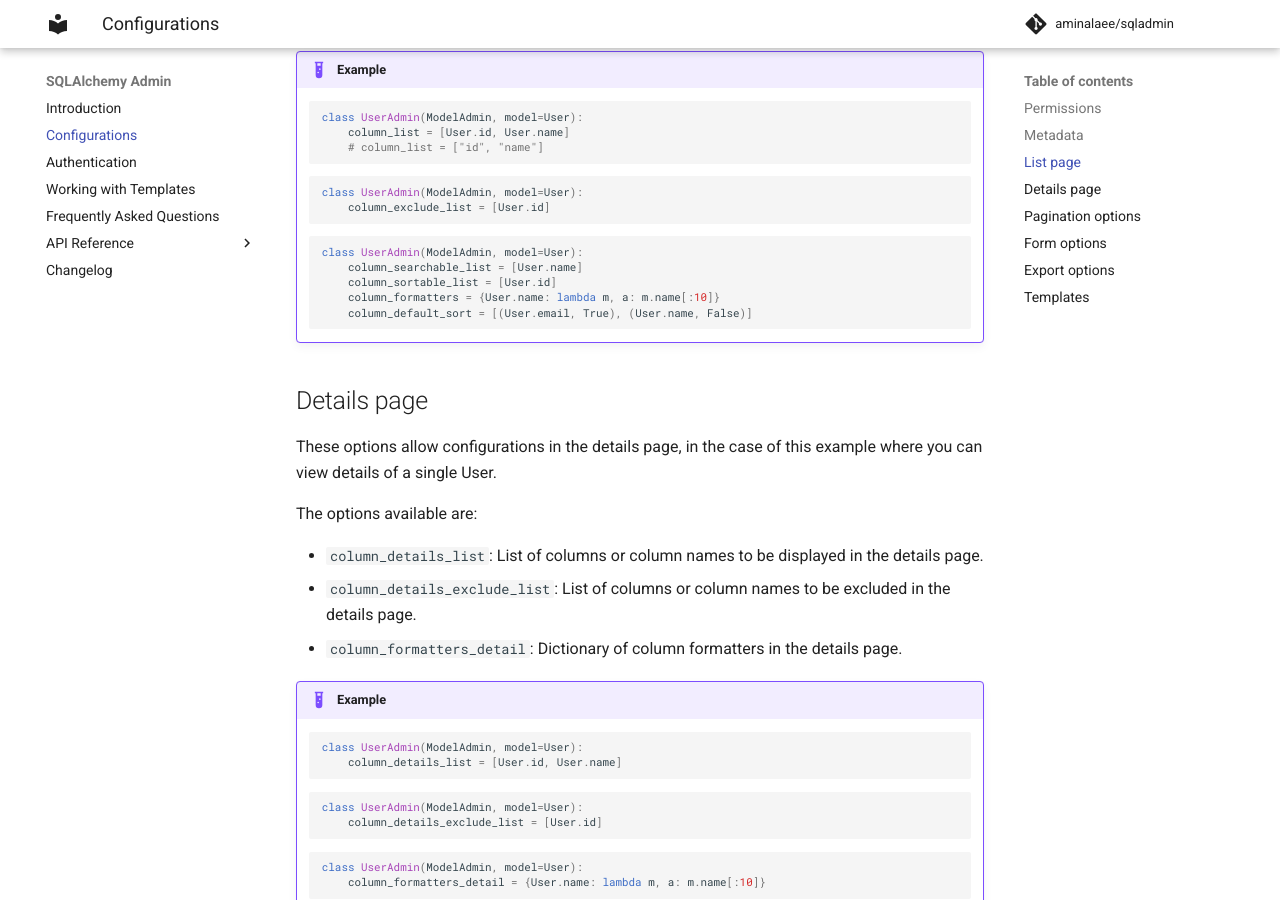
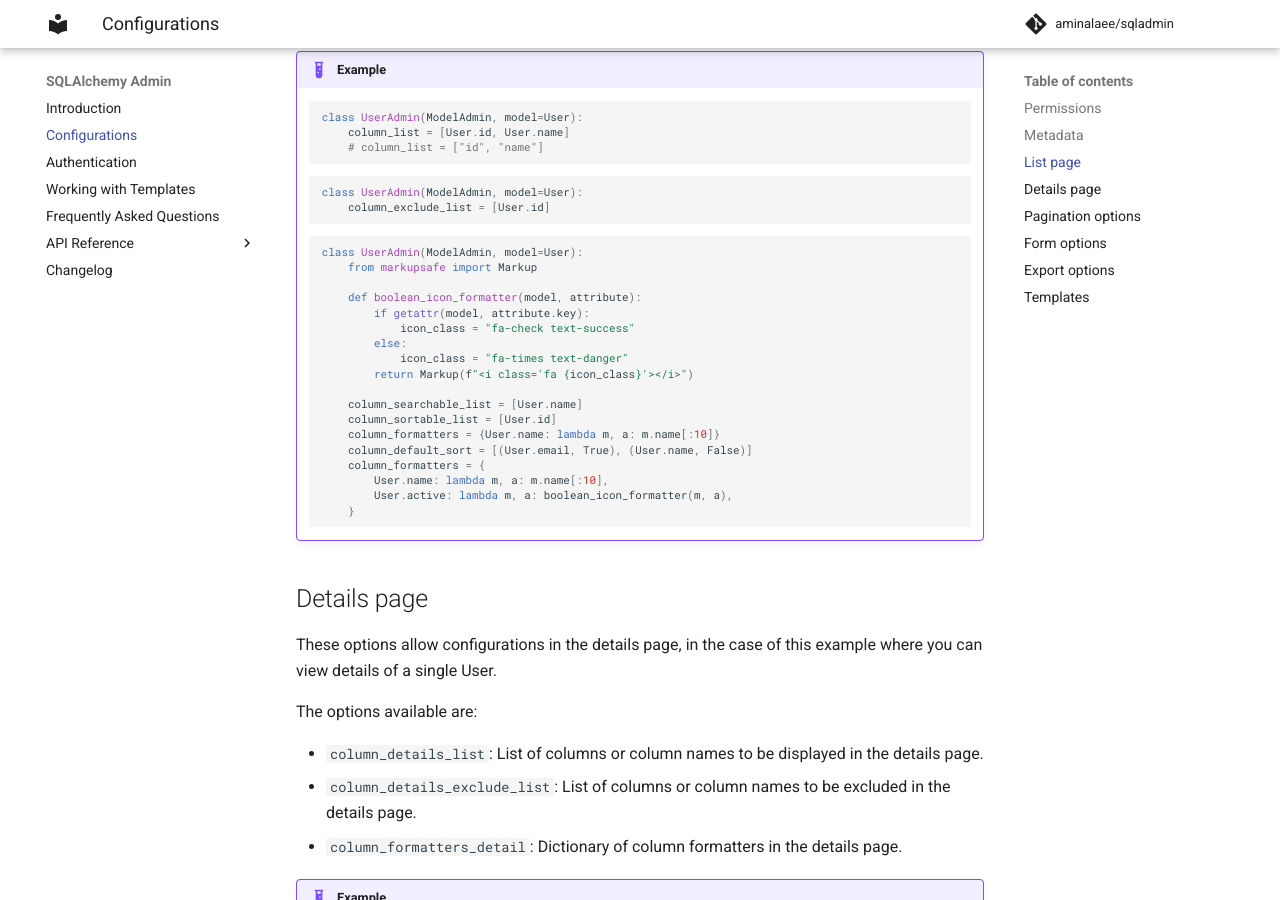
Before and after one commit to aminalaee/sqladmin, an MkDocs documentation site: the page built from docs/configurations.md, in a window 1280 px wide and 900 px high, scrolled down 2495 px. Built offline with MkDocs 1.6.1 and Material for MkDocs 9.7.7, drawn with Linux system fonts in a browser that asks for light colours; comment, search, counter and statistics services are not loaded.

Commit message:
Update configurations.md

````diff
--- a/docs/configurations.md
+++ b/docs/configurations.md
@@ -118,10 +118,23 @@ or list of the tuple for multiple columns.
 
     ```python
     class UserAdmin(ModelAdmin, model=User):
+        from markupsafe import Markup
+
+        def boolean_icon_formatter(model, attribute):
+            if getattr(model, attribute.key):
+                icon_class = "fa-check text-success"
+            else:
+                icon_class = "fa-times text-danger"
+            return Markup(f"<i class='fa {icon_class}'></i>")
+
         column_searchable_list = [User.name]
         column_sortable_list = [User.id]
         column_formatters = {User.name: lambda m, a: m.name[:10]}
         column_default_sort = [(User.email, True), (User.name, False)]
+        column_formatters = {
+            User.name: lambda m, a: m.name[:10],
+            User.active: lambda m, a: boolean_icon_formatter(m, a),
+        }
     ```
 
 ## Details page
````
